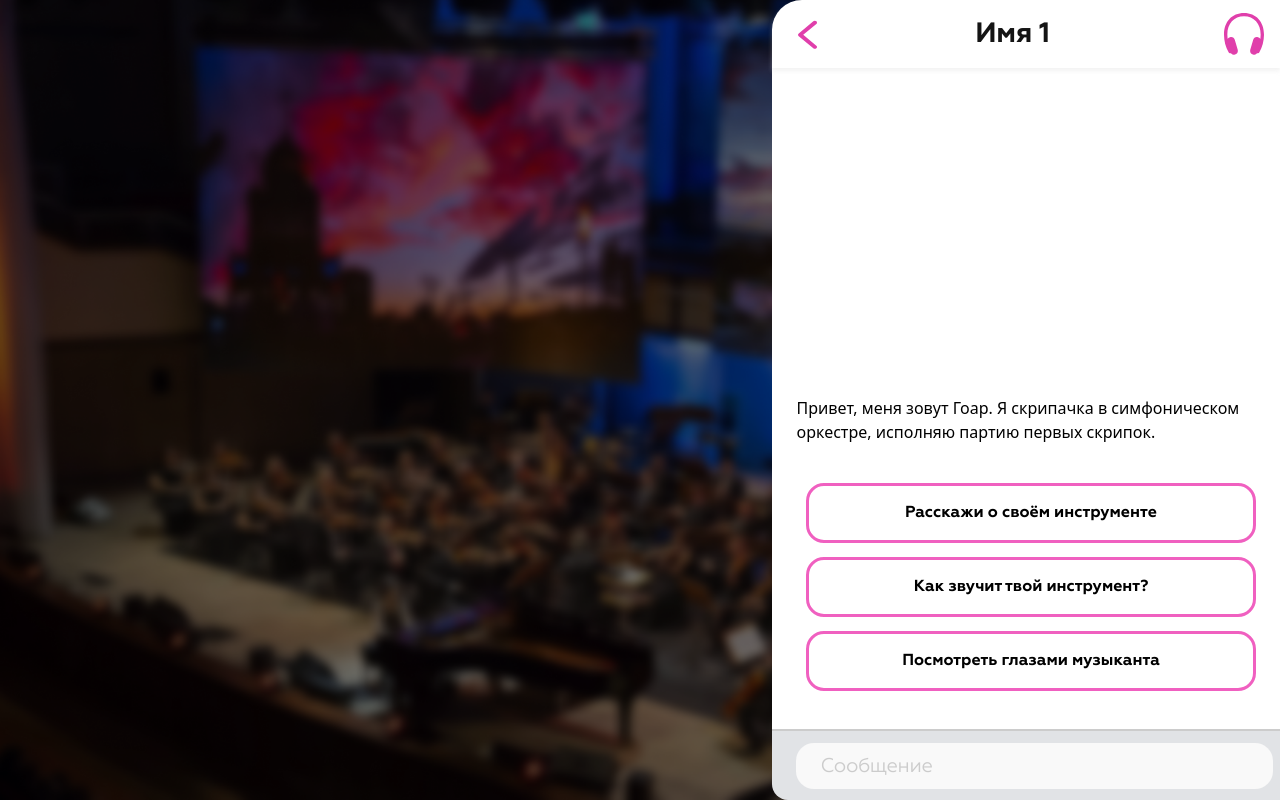
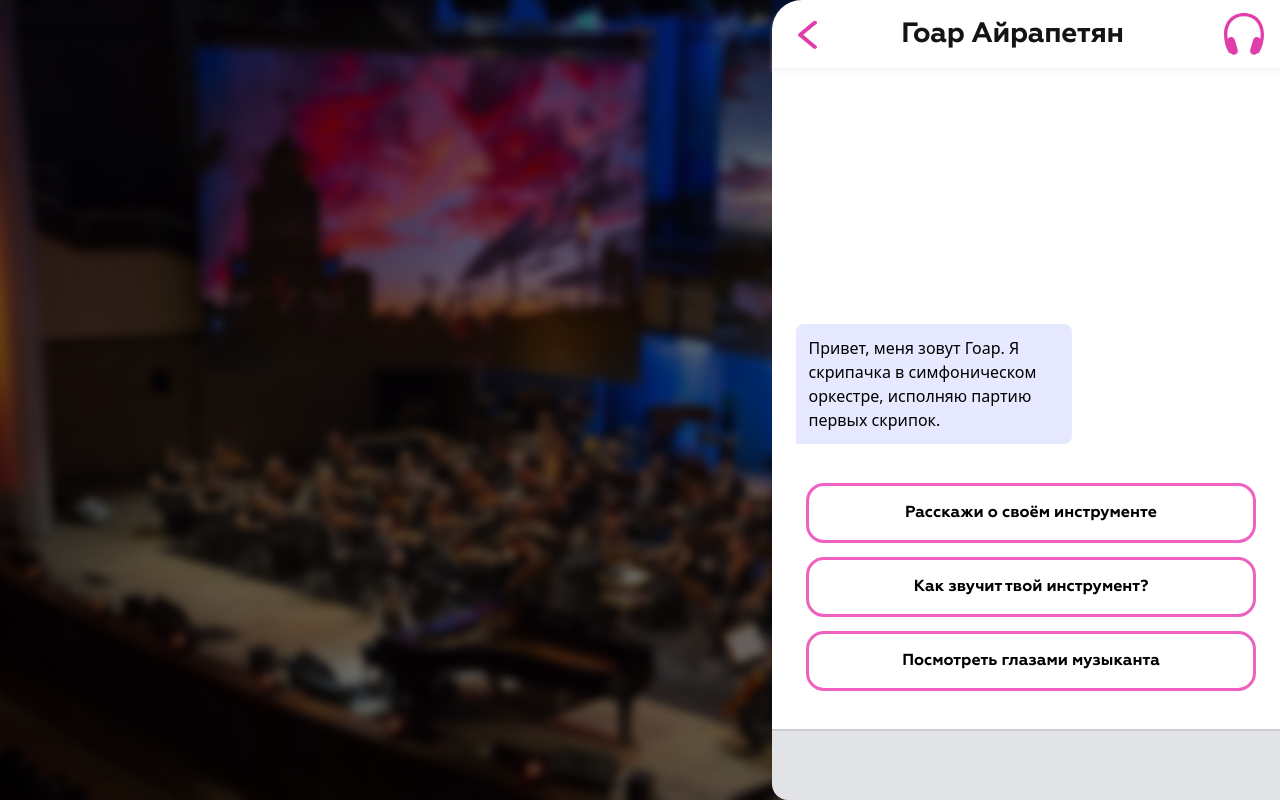
Before and after one commit to Student-Labs-2023/intro-orchestra, a Next.js app: page /chat in a window 1280 px wide. Built offline with nearby package versions, Linux system fonts and the light colour scheme.

Commit message:
text + img msgs

```diff
--- a/src/app/globals.css
+++ b/src/app/globals.css
@@ -17,7 +17,7 @@ body {
 body {
   width: 100vw;
   height: 100vh;
-  background: url('/main-screen-bg.png') center / cover no-repeat
+  background: url("/main-screen-bg.png") center / cover no-repeat;
 }
 
 a {
--- a/src/components/fakeChat/FakeChat.tsx
+++ b/src/components/fakeChat/FakeChat.tsx
@@ -2,6 +2,8 @@ import localFont from "next/font/local";
 import { ReactElement, useEffect, useState } from "react";
 import uuid from "react-uuid";
 import { QASystemType, msgType } from "./QASystem";
+import TextMsg from "./msgComponents/TextMsg";
+import ImgMsg from "./msgComponents/imgMsg";
 
 const geometriaRegular = localFont({ src: "../../fonts/Geometria.ttf" });
 const geometriaBold = localFont({ src: "../../fonts/Geometria-Bold.woff" });
@@ -24,13 +26,18 @@ const FakeChat = ({ data }: QASystemType) => {
     let toAddQueue: ReactElement[] = [];
     switch (msgList[0].msgClass) {
       case "textMsg":
-        toAddQueue = [<div key={uuid()}>{msgList[0].msg}</div>];
+        toAddQueue = [<TextMsg key={uuid()}>{msgList[0].msg}</TextMsg>];
         break;
       case "audioMsg":
         toAddQueue = [<div key={uuid()}>audioMsg</div>];
         break;
       case "imgURL":
-        toAddQueue = [<div key={uuid()}>img</div>];
+        console.log(msgList[0].msg.normalize());
+        toAddQueue = [
+          <ImgMsg url={msgList[0].msg.normalize()} key={uuid()}></ImgMsg>,
+        ];
+
+        console.log(toAddQueue);
         break;
       case "musicianPos":
         toAddQueue = [<div key={uuid()}>musicianPos</div>];
@@ -95,6 +102,7 @@ const FakeChat = ({ data }: QASystemType) => {
           />
         </div>
       </div>
+
       <div className="w-full h-[82.6%] bg-white z-0 flex flex-col justify-end px-[24px] pb-[24px]">
         <div
           className={`mb-[24px] max-w-[568px] py-[15px] rounded-tl-lg rounded-tr-lg rounded-br-lg`}
@@ -122,16 +130,8 @@ const FakeChat = ({ data }: QASystemType) => {
           </div>
         )}
       </div>
-      <div className="border-t-chatBorder border-t-2 w-full h-[8.85%] bg-bottomBar sm:rounded-bl-[16px] 2xl:rounded-bl-[32px] z-10 flex flex-col justify-center align-middle ">
-        <div className="bg-[#f9f9f9] rounded-[18px] w-[93.8%] h-[66.7%] xl:ml-[24px] ml-[14px] flex flex-col justify-center">
-          <span
-            style={geometriaRegular.style}
-            className="leading-[32px] tracking-[-0.41px] text-[#CCC] lg:text-[20px] 2xl:text-[26px] 2xl:ml-[18px] 3xl:text-[32px] xl:ml-[24px] ml-[14px]"
-          >
-            Сообщение
-          </span>
-        </div>
-      </div>
+
+      <div className="border-t-chatBorder border-t-2 w-full h-[8.85%] bg-bottomBar sm:rounded-bl-[16px] 2xl:rounded-bl-[32px] z-10 flex flex-col justify-center align-middle "></div>
     </div>
   );
 };
--- a/src/components/fakeChat/QASystem.ts
+++ b/src/components/fakeChat/QASystem.ts
@@ -13,7 +13,7 @@ export type QASystemType = {
   };
 };
 
-const names: string[] = ["Имя 1", "Имя 2"];
+const names: string[] = ["Гоар Айрапетян", "Имя 2"];
 const namesObj = Object.assign({}, names);
 
 export const QASystem: QASystemType = {
@@ -21,7 +21,7 @@ export const QASystem: QASystemType = {
     name: namesObj[0],
     start: {
       msgClass: "textMsg",
-      msg: "Привет, меня зовут Гоар.\nЯ скрипачка в симфоническом оркестре, исполняю партию первых скрипок.",
+      msg: "Привет, меня зовут Гоар. \n Я скрипачка в симфоническом оркестре, исполняю партию первых скрипок.",
     },
     qa: {
       "Расскажи о своём инструменте": [
@@ -31,11 +31,19 @@ export const QASystem: QASystemType = {
         },
         {
           msgClass: "textMsg",
-          msg: "textMsg2",
+          msg: "Скрипка – это струнный смычковый музыкальный инструмент. Первая скрипка была изобретена в 1540 году. Имеет 4 струны, которые натянуты на гриф. Обладает высоким регистром.",
+        },
+        {
+          msgClass: "textMsg",
+          msg: "Скрипка – это струнный смычковый музыкальный инструмент. Первая скрипка была изобретена в 1540 году. Имеет 4 струны, которые натянуты на гриф. Обладает высоким регистром.",
+        },
+        {
+          msgClass: "textMsg",
+          msg: "Продам гараж ",
         },
         {
           msgClass: "imgURL",
-          msg: "logo.svg", // plug
+          msg: "chevron.left.svg", // plug
         },
       ],
       "Как звучит твой инструмент?": [
--- /dev/null
+++ b/src/components/fakeChat/msgComponents/ImgMsg.tsx
@@ -0,0 +1,15 @@
+type ImgMsgProps = {
+  url: string;
+};
+
+const ImgMsg = ({ url }: ImgMsgProps) => {
+  console.log("12", url);
+  return (
+    <img
+      src={url}
+      className="bg-[#E6E9FF] max-w-[60%] p-3 rounded-tl-lg rounded-tr-lg rounded-br-lg mt-3 w-auto inline-block"
+    ></img>
+  );
+};
+
+export default ImgMsg;
--- /dev/null
+++ b/src/components/fakeChat/msgComponents/TextMsg.tsx
@@ -0,0 +1,11 @@
+import { PropsWithChildren } from "react";
+
+const TextMsg = ({ children }: PropsWithChildren) => {
+  return (
+    <div className="bg-[#E6E9FF] max-w-[60%] p-3 rounded-tl-lg rounded-tr-lg rounded-br-lg mt-3 w-auto inline-block">
+      {children}
+    </div>
+  );
+};
+
+export default TextMsg;
```
